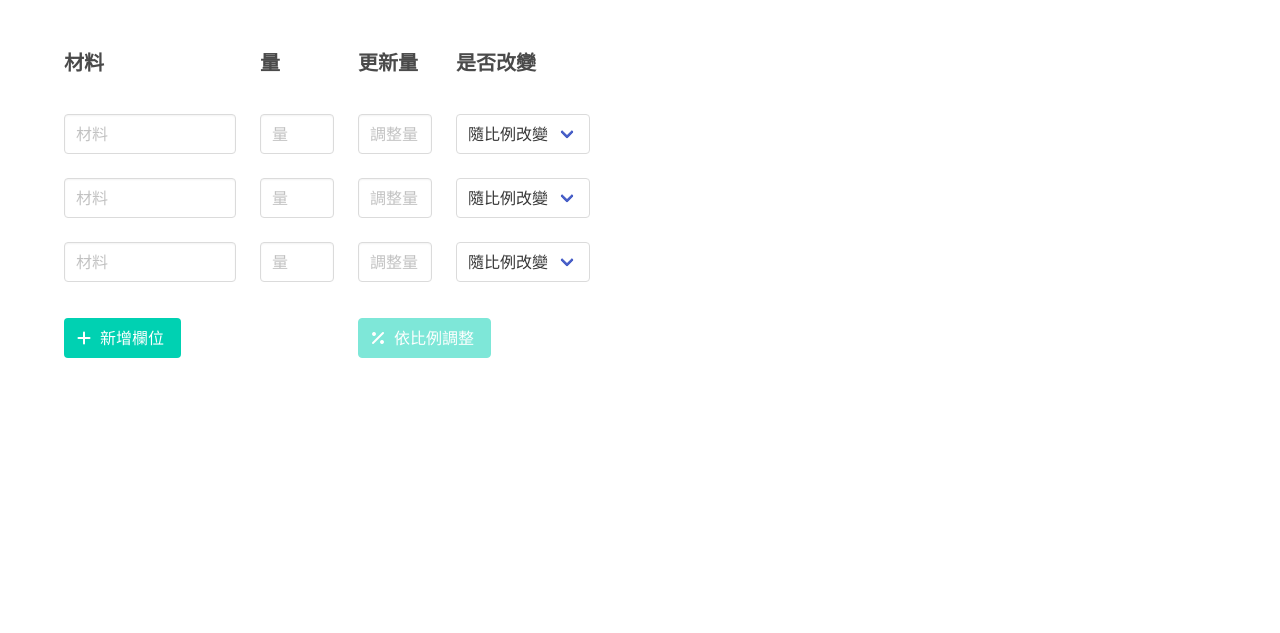
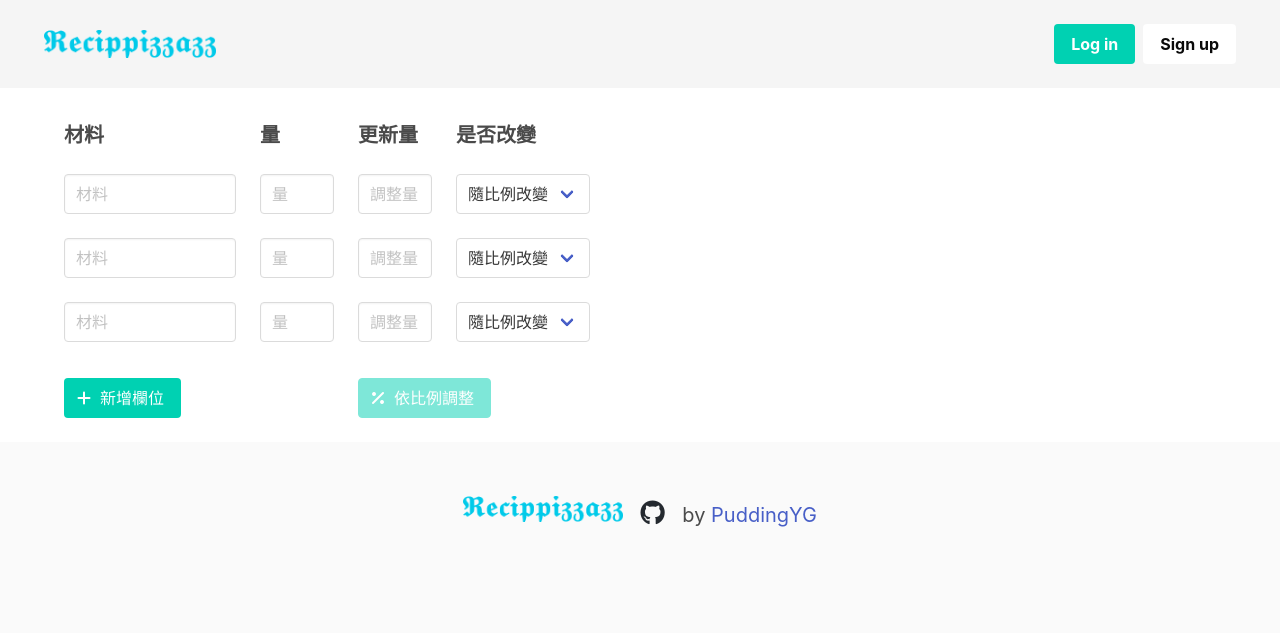
Before and after one commit to pudding0803/ReciPizzazz, a Flask app: page / in a window 1280 px wide. Shown: the top 633 px of the page. Run offline with Flask 3, Linux system fonts and the light colour scheme; some libraries are stand-ins or nearby versions.

Commit message:
add header, footer, and refactor the structure of /templates

```diff
--- a/app.py
+++ b/app.py
@@ -5,13 +5,13 @@ app = Flask(__name__)
 
 @app.route('/')
 def hello_world():
-    return render_template('index.html')
+    return render_template('pages/index.html')
 
 
 @app.route('/add_row')
 def add_row():
     row = request.args.get('row')
-    return render_template('row.html', row=row)
+    return render_template('components/row.html', row=row)
 
 
 if __name__ == '__main__':
--- a/static/scripts.js
+++ b/static/scripts.js
@@ -1,5 +1,5 @@
 $(document).ready(function () {
-    $('#add-button').click(function () {
+    $('#add-button').on('click', () => {
         $.ajax({
             url: '/add_row',
             type: 'GET',
@@ -9,4 +9,20 @@ $(document).ready(function () {
             }
         });
     });
+
+    $('#ingredients').on('input', '.adjust', function() {
+        const currentInput = $(this);
+        const currentRow = currentInput.closest('div[id^="row-"]');
+        $('#adjust-button').prop('disabled', !currentInput.val());
+        $('#ingredients > div').not(currentRow).each(function() {
+            $(this).find('.adjust').prop('disabled', currentInput.val());
+        });
+    });
+
+    $('#update-button').on('click', () => {
+        const adjust = $('input.adjust').filter(function() {
+            return $(this).val() !== '';
+        }).first().val();
+        console.log(adjust);
+    });
 });
--- /dev/null
+++ b/templates/base.html
@@ -0,0 +1,18 @@
+<!DOCTYPE html>
+<html lang="zh-TW">
+    <head>
+        <meta charset="UTF-8">
+        <title>Recipizzazz</title>
+        <link rel="icon" type="image/x-icon" href="{{ url_for('static', filename='favicon.ico') }}">
+        <link rel="stylesheet" href="https://cdn.jsdelivr.net/npm/bulma@0.9.4/css/bulma.min.css">
+        <script src="https://ajax.googleapis.com/ajax/libs/jquery/3.6.4/jquery.min.js"></script>
+        <script src="https://kit.fontawesome.com/839194a8d6.js" crossorigin="anonymous"></script>
+    </head>
+    <body>
+        {% include 'includes/header.html' %}
+        <div id="content" class="block mt-5">
+            {% block content %}{% endblock %}
+        </div>
+        {% include 'includes/footer.html' %}
+    </body>
+</html>
--- a/templates/row.html
+++ b/templates/components/row.html
@@ -1,4 +1,4 @@
-<div class="field columns" id="row-{{ row }}">
+<div id="row-{{ row }}" class="field columns">
     <div class="control column is-2">
         <input aria-label="ingredient" class="input ingredient" type="text" placeholder="材料">
     </div>
--- /dev/null
+++ b/templates/includes/footer.html
@@ -0,0 +1,13 @@
+<footer class="footer">
+    <div class="content has-text-centered is-size-5">
+        <p>
+            <img src="{{ url_for('static', filename='logo.png') }}" alt="Recipizzazz" width="160">
+            <a href="https://github.com/pudding0803/ReciPizzazz">
+                <span class="icon is-large">
+                    <i class="fa-brands fa-lg fa-github" style="color: #24292f;"></i>
+                </span>
+            </a>
+            by <a href="https://github.com/pudding0803">PuddingYG</a>
+        </p>
+    </div>
+</footer>
--- /dev/null
+++ b/templates/includes/header.html
@@ -0,0 +1,47 @@
+<header>
+    <section class="section">
+        <nav class="navbar is-fixed-top has-background-light is-spaced" role="navigation" aria-label="main navigation">
+            <div class="navbar-brand">
+                <a class="navbar-item" href="#">
+                    <img src="{{ url_for('static', filename='logo.png') }}" alt="Recipizzazz" height="28">
+                </a>
+
+                <a role="button" class="navbar-burger" aria-label="menu" aria-expanded="false" data-target="navbarBasicExample">
+                    <span aria-hidden="true"></span>
+                    <span aria-hidden="true"></span>
+                    <span aria-hidden="true"></span>
+                </a>
+            </div>
+
+            <div id="navbarBasicExample" class="navbar-menu">
+    {#            <div class="navbar-start">#}
+    {#                <a class="navbar-item">Home</a>#}
+    {#                <a class="navbar-item">Documentation</a>#}
+    {#                <div class="navbar-item has-dropdown is-hoverable">#}
+    {#                    <a class="navbar-link">More</a>#}
+    {#                    <div class="navbar-dropdown">#}
+    {#                        <a class="navbar-item">About</a>#}
+    {#                        <a class="navbar-item">Jobs</a>#}
+    {#                        <a class="navbar-item">Contact</a>#}
+    {#                        <hr class="navbar-divider">#}
+    {#                        <a class="navbar-item">Report an issue</a>#}
+    {#                    </div>#}
+    {#                </div>#}
+    {#            </div>#}
+
+                <div class="navbar-end">
+                    <div class="navbar-item">
+                        <div class="buttons">
+                            <a class="button is-primary">
+                                <strong>Log in</strong>
+                            </a>
+                            <a class="button is-white">
+                                <strong>Sign up</strong>
+                            </a>
+                        </div>
+                    </div>
+                </div>
+            </div>
+        </nav>
+    </section>
+</header>
--- a/templates/index.html
+++ /dev/null
@@ -1,77 +0,0 @@
-<html lang="zh-TW">
-    <head>
-        <meta charset="UTF-8">
-{#        <title>食譜比例調整工具</title>#}
-        <link rel="icon" type="image/x-icon" href="{{ url_for('static', filename='favicon.ico') }}">
-        <link rel="stylesheet" href="https://cdn.jsdelivr.net/npm/bulma@0.9.4/css/bulma.min.css">
-        <script src="https://ajax.googleapis.com/ajax/libs/jquery/3.6.4/jquery.min.js"></script>
-        <script src="https://kit.fontawesome.com/839194a8d6.js" crossorigin="anonymous"></script>
-    </head>
-    <body>
-        <div class="container my-6">
-            <div class="columns">
-                <div class="column is-2">
-                    <span class="is-size-5 has-text-weight-bold">材料</span>
-                </div>
-                <div class="column is-1">
-                    <span class="is-size-5 has-text-weight-bold">量</span>
-                </div>
-                <div class="column is-1">
-                    <span class="is-size-5 has-text-weight-bold">更新量</span>
-                </div>
-                <div class="column is-2">
-                    <span class="is-size-5 has-text-weight-bold">是否改變</span>
-                </div>
-            </div>
-            <div class="container my-5" id="ingredients">
-                {% for i in range(3) %}
-                    {% with row = i %}
-                        {% include 'row.html' %}
-                    {% endwith %}
-                {% endfor %}
-            </div>
-            <div class="field columns">
-                <div class="control column is-3">
-                    <button class="button is-primary" id="add-button">
-                        <span class="icon-text">
-                            <span class="icon">
-                                <i class="fas fa-plus"></i>
-                            </span>
-                            <span>新增欄位</span>
-                        </span>
-                    </button>
-                </div>
-                <div class="control column is-3">
-                    <button class="button is-primary js-modal-trigger" id="adjust-button" data-target="modal-js" disabled>
-                        <span class="icon-text">
-                            <span class="icon">
-                                <i class="fas fa-percent"></i>
-                            </span>
-                            <span>依比例調整</span>
-                        </span>
-                    </button>
-                </div>
-                <div class="control column is-3">
-                </div>
-            </div>
-        </div>
-        <div id="modal-js" class="modal">
-            <div class="modal-background"></div>
-            <div class="modal-card">
-                <header class="modal-card-head">
-                    <p class="modal-card-title">Modal title</p>
-                    <button class="delete" aria-label="close"></button>
-                </header>
-                <section class="modal-card-body">
-
-                </section>
-                <footer class="modal-card-foot">
-                    <button id="update-button" class="button is-success">Update</button>
-                    <button class="button">Cancel</button>
-                </footer>
-            </div>
-        </div>
-        <script src="{{ url_for('static', filename='scripts.js') }}" type="text/javascript"></script>
-{#        <script src="{{ url_for('static', filename='modal.js') }}" type="text/javascript"></script>#}
-    </body>
-</html>
--- /dev/null
+++ b/templates/pages/index.html
@@ -0,0 +1,69 @@
+{% extends 'base.html' %}
+
+{% block content %}
+<div class="container">
+    <div class="columns block">
+        <div class="column is-2">
+            <span class="is-size-5 has-text-weight-bold">材料</span>
+        </div>
+        <div class="column is-1">
+            <span class="is-size-5 has-text-weight-bold">量</span>
+        </div>
+        <div class="column is-1">
+            <span class="is-size-5 has-text-weight-bold">更新量</span>
+        </div>
+        <div class="column is-2">
+            <span class="is-size-5 has-text-weight-bold">是否改變</span>
+        </div>
+    </div>
+    <div class="container block" id="ingredients">
+        {% for i in range(3) %}
+            {% with row = i %}
+                {% include 'components/row.html' %}
+            {% endwith %}
+        {% endfor %}
+    </div>
+    <div class="field columns block">
+        <div class="control column is-3">
+            <button class="button is-primary" id="add-button">
+                <span class="icon-text">
+                    <span class="icon">
+                        <i class="fas fa-plus"></i>
+                    </span>
+                    <span>新增欄位</span>
+                </span>
+            </button>
+        </div>
+        <div class="control column is-3">
+            <button class="button is-primary js-modal-trigger" id="adjust-button" data-target="modal-js" disabled>
+                <span class="icon-text">
+                    <span class="icon">
+                        <i class="fas fa-percent"></i>
+                    </span>
+                    <span>依比例調整</span>
+                </span>
+            </button>
+        </div>
+        <div class="control column is-3">
+        </div>
+    </div>
+</div>
+<div id="modal-js" class="modal">
+    <div class="modal-background"></div>
+    <div class="modal-card">
+        <header class="modal-card-head">
+            <p class="modal-card-title">調整確認</p>
+            <button class="delete" aria-label="close"></button>
+        </header>
+        <section class="modal-card-body">
+            所有設定為「隨比例改變」之材料將
+        </section>
+        <footer class="modal-card-foot">
+            <button id="update-button" class="button is-success">Update</button>
+            <button class="button">Cancel</button>
+        </footer>
+    </div>
+</div>
+<script src="{{ url_for('static', filename='scripts.js') }}" type="text/javascript"></script>
+<script src="{{ url_for('static', filename='modal.js') }}" type="text/javascript"></script>
+{% endblock %}
```
Also changed, not shown: static/logo.png (added).
